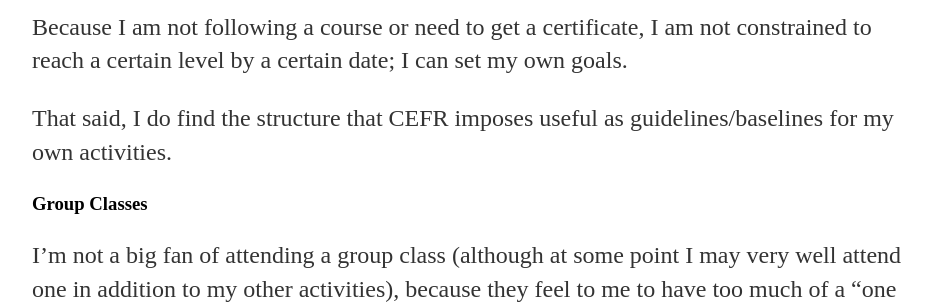
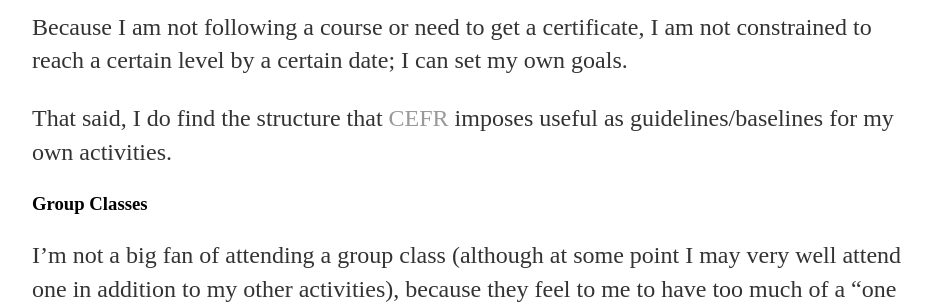
Before and after one commit to nczempin/ll, a Jekyll site: the page built from index.md, in a window 1280 px wide. Shown: the part 245-549 px from the top of the page, without its empty margins (160-1093 px from the left). Built offline with Jekyll 4.4.1, drawn with Linux system fonts in a browser that asks for light colours; part of the change alters nothing that is shown.

```diff
--- a/index.md
+++ b/index.md
@@ -10,7 +10,7 @@ I am currently learning a foreign language.
 
 Because I am not following a course or need to get a certificate, I am not constrained to reach a certain level by a certain date; I can set my own goals.
 
-That said, I do find the structure that CEFR imposes useful as guidelines/baselines for my own activities.
+That said, I do find the structure that [CEFR](https://en.wikipedia.org/wiki/Common_European_Framework_of_Reference_for_Languages) imposes useful as guidelines/baselines for my own activities.
 
 ### Group Classes
 I'm not a big fan of attending a group class (although at some point I may very well attend one in addition to my other activities), because they feel to me to have too much of a "one size fits all" approach (which they obviously do out of necessity).
```
